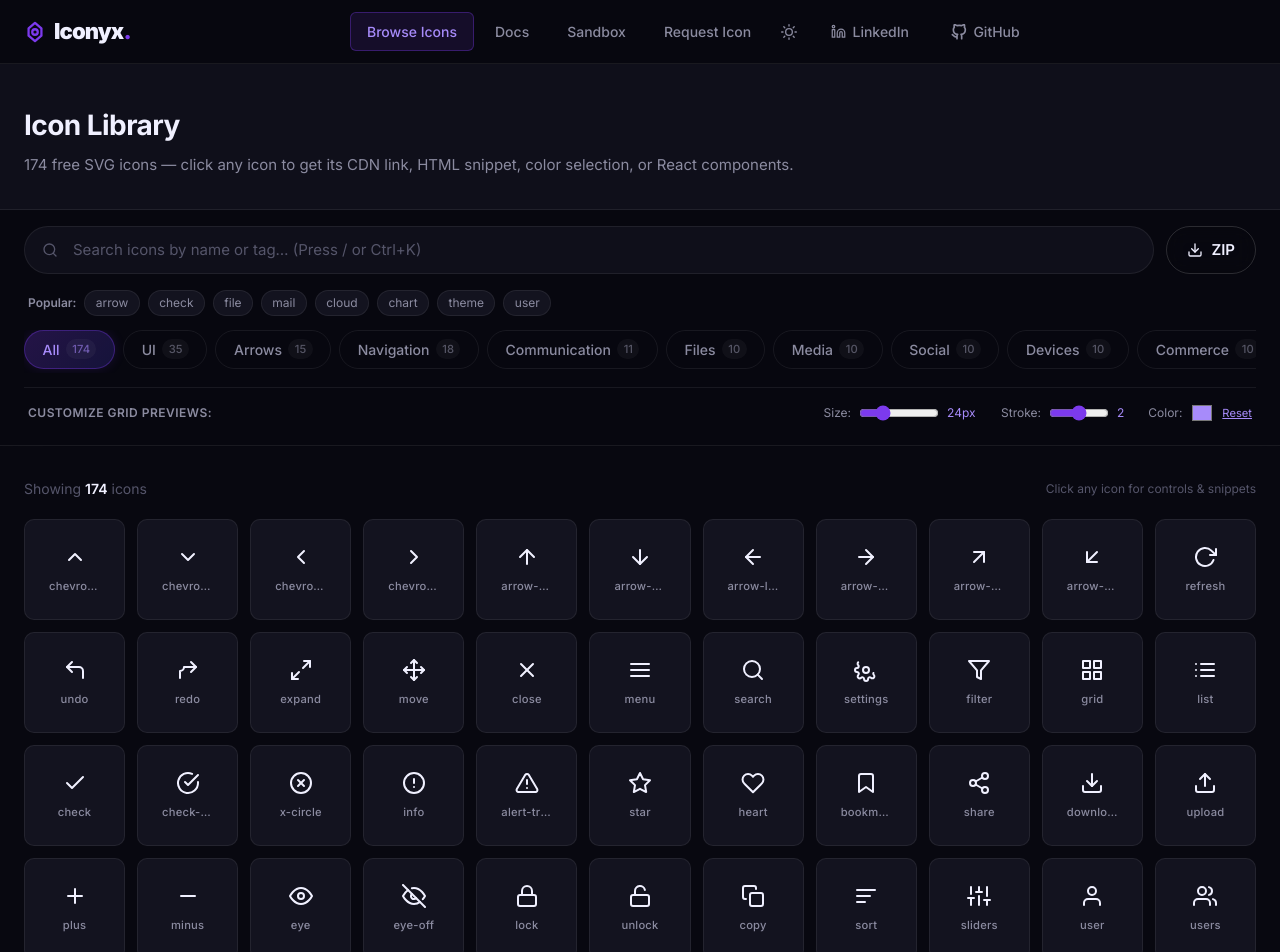
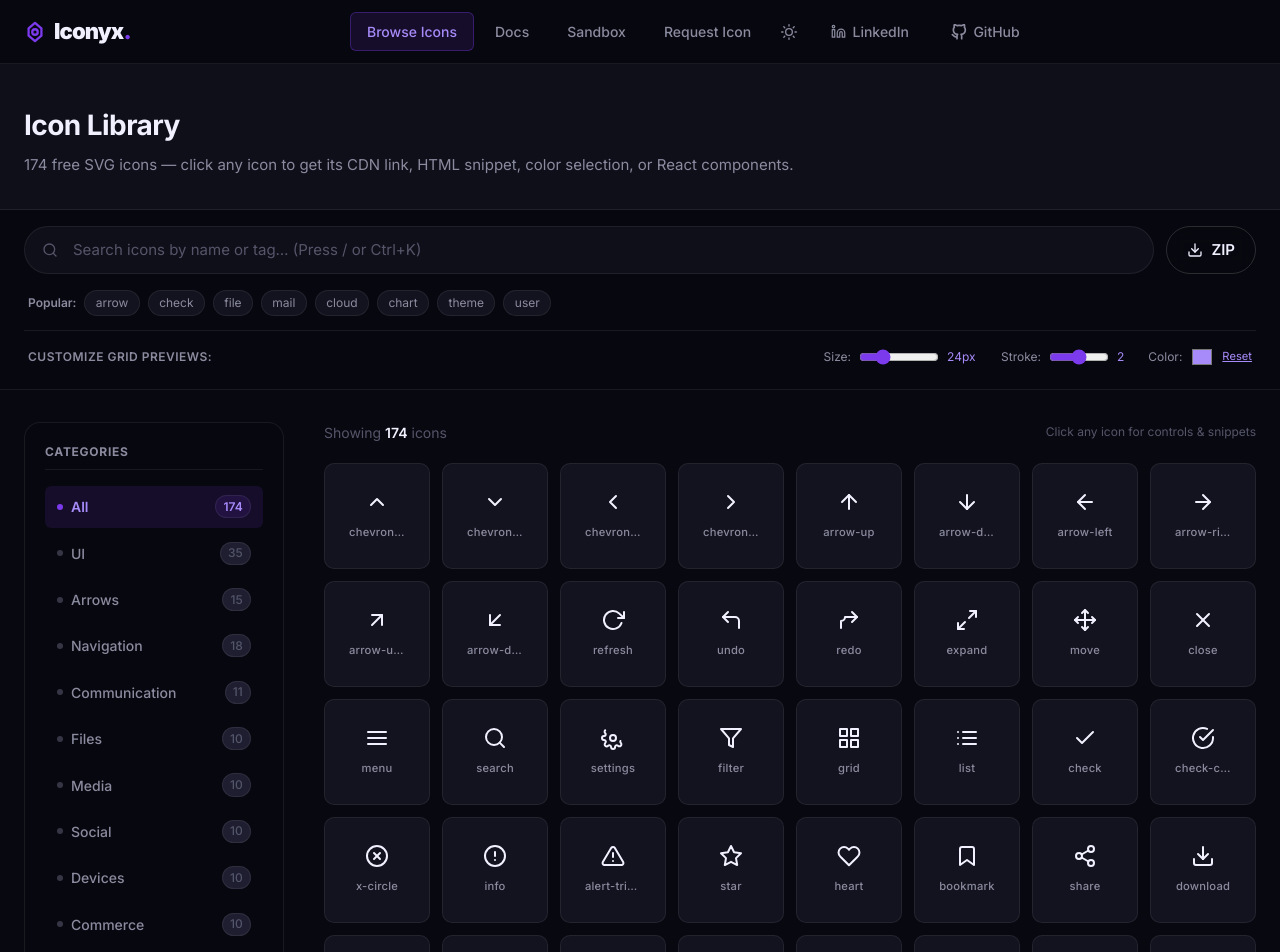
Before and after one commit to jojin1709/iconyx, a Next.js app: page /icons in a window 1280 px wide. Shown: the top 952 px of the page. Built offline with nearby package versions, Linux system fonts and the light colour scheme.

Commit message:
Convert horizontal category pills filter bar to a vertical sticky sidebar list layout

```diff
--- a/src/app/globals.css
+++ b/src/app/globals.css
@@ -984,3 +984,44 @@ textarea:focus-visible {
   border: 1px solid rgba(255, 255, 255, 0.25);
   box-shadow: 0 4px 30px rgba(0, 0, 0, 0.1);
 }
+
+/* ── Sidebar Layout ── */
+.browser-layout {
+  display: grid;
+  grid-template-columns: 260px 1fr;
+  gap: 2.5rem;
+  align-items: start;
+}
+
+.sidebar-categories {
+  position: sticky;
+  top: 90px;
+  background: var(--bg-panel);
+  border: 1px solid var(--border);
+  border-radius: var(--radius-lg);
+  padding: 1.25rem;
+  max-height: calc(100vh - 120px);
+  overflow-y: auto;
+}
+
+.sidebar-cat-btn:hover {
+  background: var(--bg-surface) !important;
+  color: var(--text-primary) !important;
+}
+
+.sidebar-cat-btn.active:hover {
+  background: var(--accent-subtle) !important;
+  color: var(--text-accent) !important;
+}
+
+@media (max-width: 768px) {
+  .browser-layout {
+    grid-template-columns: 1fr;
+    gap: 1.5rem;
+  }
+  .sidebar-categories {
+    position: static;
+    max-height: 250px;
+    overflow-y: auto;
+  }
+}
--- a/src/components/IconBrowser.tsx
+++ b/src/components/IconBrowser.tsx
@@ -363,34 +363,7 @@ export default function IconBrowser() {
             ))}
           </div>
 
-          {/* Category pills */}
-          <div style={{ display: 'flex', gap: '0.5rem', overflowX: 'auto', paddingBottom: '0.25rem', marginBottom: '0.85rem' }}
-            className="no-scrollbar">
-            {CATEGORIES.map((cat) => {
-              const count = cat.id === 'all'
-                ? icons.length
-                 : icons.filter((i) => i.category === cat.id).length;
-              return (
-                <button
-                  key={cat.id}
-                  className={`pill ${activeCategory === cat.id ? 'active' : ''}`}
-                  onClick={() => handleCategoryChange(cat.id as CategoryId)}
-                  id={`filter-${cat.id}`}
-                  aria-pressed={activeCategory === cat.id}
-                >
-                  {cat.label}
-                  <span style={{
-                    fontSize: '0.7rem', opacity: 0.6,
-                    background: 'rgba(255,255,255,0.07)',
-                    padding: '0.1rem 0.4rem',
-                    borderRadius: '999px',
-                  }}>
-                    {count}
-                  </span>
-                </button>
-              );
-            })}
-          </div>
+          {/* Category pills are now rendered in the left sidebar list below */}
 
           {/* Live Customizer Controls */}
           <div style={{
@@ -460,6 +433,77 @@ export default function IconBrowser() {
 
       {/* Results Grid */}
       <div className="container" style={{ padding: '2rem 1.5rem' }}>
+        <div className="browser-layout">
+          {/* Left Sidebar Categories Column */}
+          <aside className="sidebar-categories">
+            <h3 style={{
+              fontSize: '0.75rem',
+              fontWeight: 700,
+              color: 'var(--text-secondary)',
+              textTransform: 'uppercase',
+              letterSpacing: '0.06em',
+              marginBottom: '1rem',
+              paddingBottom: '0.5rem',
+              borderBottom: '1px solid var(--border)'
+            }}>
+              Categories
+            </h3>
+            <div style={{ display: 'flex', flexDirection: 'column', gap: '0.25rem' }}>
+              {CATEGORIES.map((cat) => {
+                const count = cat.id === 'all'
+                  ? icons.length
+                  : icons.filter((i) => i.category === cat.id).length;
+                const isActive = activeCategory === cat.id;
+                return (
+                  <button
+                    key={cat.id}
+                    onClick={() => handleCategoryChange(cat.id as CategoryId)}
+                    className={`sidebar-cat-btn ${isActive ? 'active' : ''}`}
+                    style={{
+                      display: 'flex',
+                      alignItems: 'center',
+                      justifyContent: 'space-between',
+                      width: '100%',
+                      padding: '0.6rem 0.75rem',
+                      background: isActive ? 'var(--accent-subtle)' : 'transparent',
+                      color: isActive ? 'var(--text-accent)' : 'var(--text-secondary)',
+                      border: 'none',
+                      borderRadius: 'var(--radius-sm)',
+                      fontSize: '0.875rem',
+                      fontWeight: isActive ? 600 : 500,
+                      cursor: 'pointer',
+                      textAlign: 'left',
+                      transition: 'all 0.15s ease'
+                    }}
+                  >
+                    <span style={{ display: 'flex', alignItems: 'center', gap: '0.5rem' }}>
+                      <span style={{
+                        width: '6px',
+                        height: '6px',
+                        borderRadius: '50%',
+                        background: isActive ? 'var(--accent)' : 'var(--text-muted)',
+                        opacity: isActive ? 1 : 0.6
+                      }} />
+                      {cat.label}
+                    </span>
+                    <span style={{
+                      fontSize: '0.75rem',
+                      color: isActive ? 'var(--text-accent)' : 'var(--text-muted)',
+                      background: isActive ? 'rgba(124, 58, 237, 0.12)' : 'var(--bg-elevated)',
+                      padding: '0.1rem 0.45rem',
+                      borderRadius: '999px',
+                      border: '1px solid var(--border)'
+                    }}>
+                      {count}
+                    </span>
+                  </button>
+                );
+              })}
+            </div>
+          </aside>
+
+          {/* Right Main Grid Column */}
+          <div className="main-grid-content" style={{ flex: 1 }}>
             <div style={{
               display: 'flex', alignItems: 'center', justifyContent: 'space-between',
               marginBottom: '1.25rem',
@@ -544,6 +588,8 @@ export default function IconBrowser() {
               </div>
             )}
           </div>
+        </div>
+      </div>
 
       <IconModal
         icon={selectedIcon}
```
Lines whose indentation alone changed are shown as unchanged.
